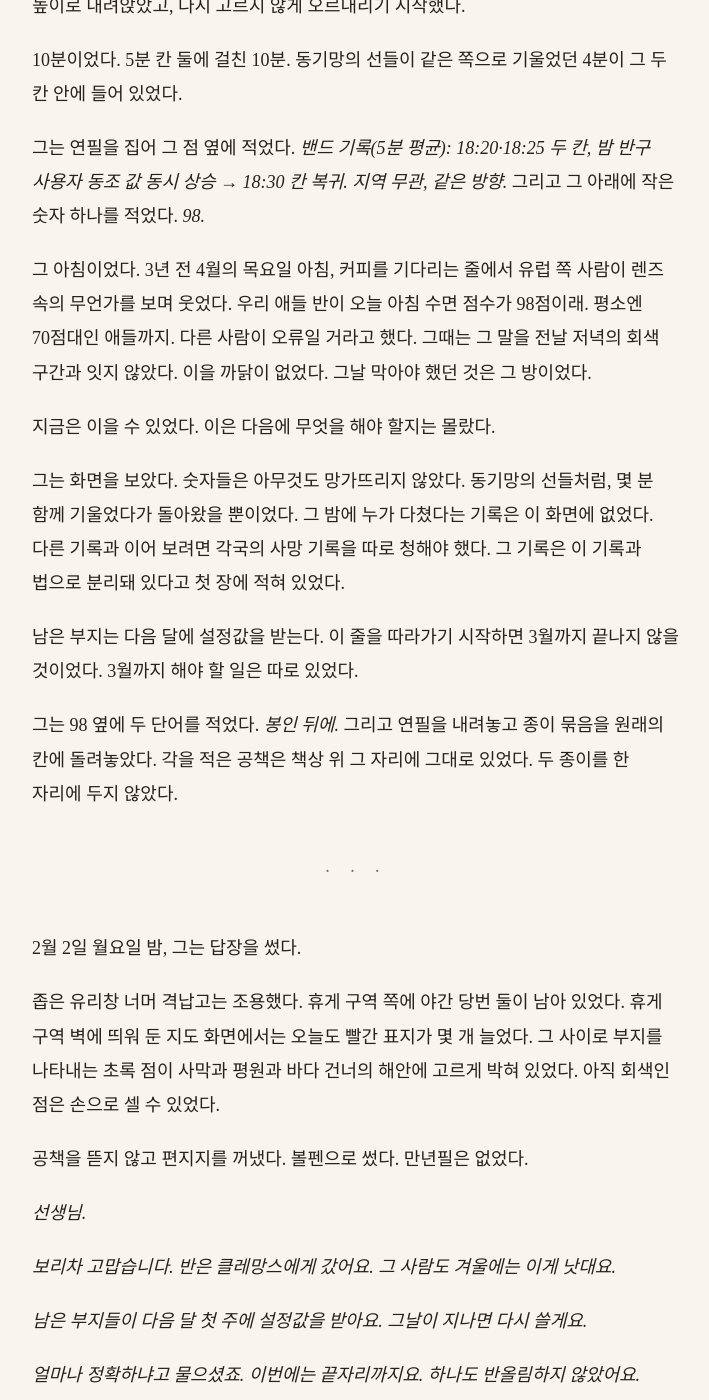
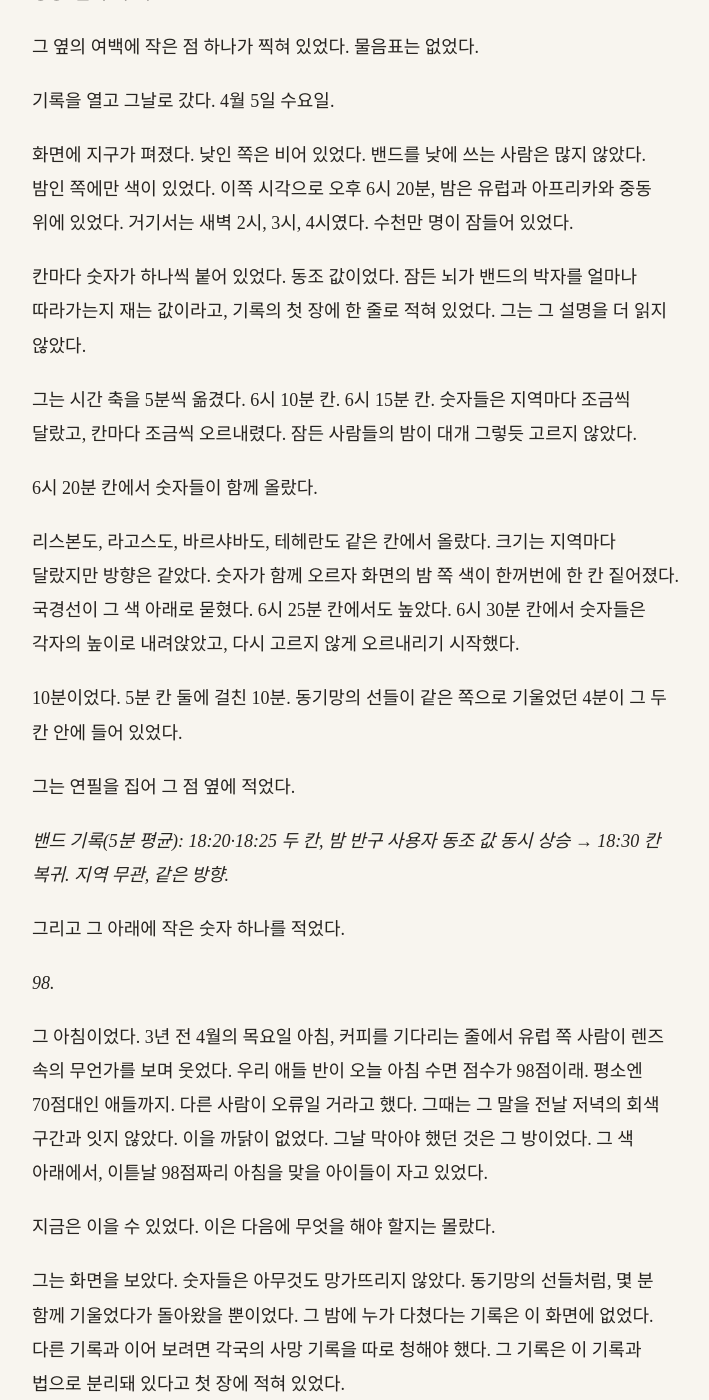
Before and after one commit to kangkkang/writer_s1_public, a Jekyll site: the page built from vol2/055.md, in a window 1280 px wide and 1400 px high, scrolled down 6509 px. Shown: the whole window, without its empty margins (284-993 px from the left). Built offline with Jekyll 4.4.1, drawn with Linux system fonts in a browser that asks for light colours; our own code applies the rules of GitHub Pages for plain Markdown files; some of the changed text lies outside the part shown.

Commit message:
Update from https://github.com/kangkkang/writer_s1/commit/600a401c8fda853818221d278e5ab3ad15731216

```diff
--- a/vol2/055.md
+++ b/vol2/055.md
@@ -20,9 +20,17 @@
 
 *— A. R.*
 
-그는 편지를 두 번 읽었다. 두 번째에는 둘째 줄에서 오래 멈췄다. *얼마나 정확한가.* 그 물음을 처음 들은 것은 휴대전화 너머였고, 두 번째는 눈 오는 밤의 부엌이었다. 처음에는 아주요, 하고 대답했다. 두 번째에는 숫자로 대답했다. 여섯째 자리까지요. 그날 노인의 눈에 무언가가 지나갔고, 그는 그것을 똑바로 보지 못했다.
+그는 편지를 두 번 읽었다. 두 번째에는 둘째 줄에서 오래 멈췄다.
 
-묶음의 첫 장에는 제목이 있었다. *닫힌 대칭의 그림자들.* 그 아래에 이름 하나, 소속 칸은 비어 있었다. 아무 학회도 받지 않는 논문을 아무도 읽지 않는 곳에 올리는 사람의 첫 장이었다. 쫓겨난 뒤로 이 사람의 첫 장은 늘 그랬다.
+*얼마나 정확한가.*
+
+그 물음을 처음 들은 것은 휴대전화 너머였고, 두 번째는 눈 오는 밤의 부엌이었다. 처음에는 아주요, 하고 대답했다. 두 번째에는 숫자로 대답했다. 여섯째 자리까지요. 그날 노인의 눈에 무언가가 지나갔고, 그는 그것을 똑바로 보지 못했다.
+
+묶음의 첫 장에는 제목이 있었다.
+
+*닫힌 대칭의 그림자들.*
+
+그 아래에 이름 하나, 소속 칸은 비어 있었다. 아무 학회도 받지 않는 논문을 아무도 읽지 않는 곳에 올리는 사람의 첫 장이었다. 쫓겨난 뒤로 이 사람의 첫 장은 늘 그랬다.
 
 그는 맨 뒷장부터 넘겼다. 남의 논문을 받으면 참고문헌부터 보는 버릇은 이 사람에게서 배운 것이었다. 무엇을 읽은 사람인지 알면, 무엇을 쓰려는지 반은 안다고 했다.
 
@@ -66,7 +74,11 @@
 
 여기 있는 것은 숫자였다.
 
-그는 공책의 그 쪽에 두 칸을 그었다. 왼쪽 칸에 적었다. *그림 — 여섯 각 모두. 셋째 자리까지 일치.* 오른쪽 칸은 비워 두었다. 오른쪽 칸의 머리에 무엇을 쓸지 그는 알았다. 이렇게 나오면 틀린 것이다. 브란트에게 배운 순서였다. 그런데 이번에는 무엇이 틀린 경우인지 적을 수가 없었다.
+그는 공책의 그 쪽에 두 칸을 그었다. 왼쪽 칸에 적었다.
+
+*그림 — 여섯 각 모두. 셋째 자리까지 일치.*
+
+오른쪽 칸은 비워 두었다. 오른쪽 칸의 머리에 무엇을 쓸지 그는 알았다. 이렇게 나오면 틀린 것이다. 브란트에게 배운 순서였다. 그런데 이번에는 무엇이 틀린 경우인지 적을 수가 없었다.
 
 대칭이 이만큼 큰 구조는 수학에 몇 개 없었다. 그러니까 대칭을 끝까지 따라가는 사람은—
 
@@ -78,7 +90,11 @@
 
 옛날부터 있던 논문 보관소였다. 학회를 거치지 않은 원고를 누구나 올릴 수 있었고, 올린 날짜가 서버에 찍혔다. 그날 이후로 아무도 그 날짜를 고칠 수 없었다. 그도 학계를 떠나기 전에 몇 편을 거기 올렸다. 그 뒤로는 들어가 본 적이 없었다.
 
-라이스너의 이름으로 찾자 목록이 길게 떴다. 마흔 편이 넘었다. 가장 위에 지난달의 것이 있었다. *닫힌 대칭의 그림자들.* 그가 받은 묶음과 같은 제목이었다. 그 아래로 날짜가 거슬러 내려갔다. 해마다 한두 편씩이었다. 어떤 해에는 세 편이었고, 쫓겨난 이듬해에는 한 편도 없었다.
+라이스너의 이름으로 찾자 목록이 길게 떴다. 마흔 편이 넘었다. 가장 위에 지난달의 것이 있었다.
+
+*닫힌 대칭의 그림자들.*
+
+그가 받은 묶음과 같은 제목이었다. 그 아래로 날짜가 거슬러 내려갔다. 해마다 한두 편씩이었다. 어떤 해에는 세 편이었고, 쫓겨난 이듬해에는 한 편도 없었다.
 
 그는 위에서부터 하나씩 열었다.
 
@@ -86,9 +102,13 @@
 
 금요일 오후에 그는 가장 오래된 판에 닿았다.
 
-화면 맨 위에 올린 날짜가 떠 있었다. *2056년 2월 9일.* 그 아래 그림이 있었다. 선은 셋뿐이었다. 각은 둘이었다. 둘 다 여섯 가운데 있었다.
+화면 맨 위에 올린 날짜가 떠 있었다.
 
-그는 그 날짜를 오래 보았다.
+*2056년 2월 9일.*
+
+그 아래 그림이 있었다. 선은 셋뿐이었다. 각은 둘이었다. 둘 다 여섯 가운데 있었다.
+
+그는 그 날짜를 오래 보았다. 의자 등받이에서 등이 떨어져 있었다는 것을, 그는 화면 쪽으로 몸이 반쯤 기울어 있는 것을 보고서야 알았다.
 
 헤일로의 야간 동조가 처음 나온 것은 그보다 2년도 더 뒤였다. 그때는 아무도 잠든 채 메모지에 무언가를 그리지 않았다. 잠든 사람들의 손이 그 각을 그리기 시작하기 전에, 이 사람의 그림에 이미 그 각 둘이 있었다.
 
@@ -96,7 +116,11 @@
 
 다른 것들이 한 줄씩 떠올랐다. 시냅스에 있던 시절, 노인과 통화하던 오후. 그가 무늬라는 말을 꺼내고 7분 뒤에, 누군가 그의 기록을 열었다. 그는 그때도 그 7분을 판정하지 않았다. 학계에서 쫓겨나 아무도 읽지 않는 논문을 쓰는 노인이 7분 만에 누군가를 움직인다는 것은 말이 되지 않았다. 그리고 3년 전 겨울의 뒷방, 엎었다가 다시 바로 놓은 원고의 맨 위 장.
 
-그는 공책을 펴서 왼쪽 칸에 한 줄을 더 적었다. *첫 판 — 2056년 2월. 각 둘. 야간 동조 출시보다 2년 넘게 앞섬.* 오른쪽 칸은 이번에도 비어 있었다.
+그는 공책을 펴서 왼쪽 칸에 한 줄을 더 적었다.
+
+*첫 판 — 2056년 2월. 각 둘. 야간 동조 출시보다 2년 넘게 앞섬.*
+
+오른쪽 칸은 이번에도 비어 있었다.
 
 보관소의 창을 닫았다. 업무용 프롬이 내일 아침 회의를 한 번 더 알렸다. 7시였다. 그는 공책을 서랍에 넣지 않고 책상 위 묶음 옆에 두었다. 서랍에는 보리차 깡통이 있었다.
 
@@ -104,7 +128,9 @@
 
 화요일 오후, 데릭이 문을 두드리고 열어 문턱에 섰다.
 
-데릭은 늘 입던 남색 작업 셔츠 차림이었다. 말을 하는 대신 손에 든 단말을 그의 책상 위로 비춰, 알림 하나를 띄웠다. *헤일로 사용 기록 — 1차 개방(TF 연구 목적, 긴급 조치).*
+데릭은 늘 입던 남색 작업 셔츠 차림이었다. 말을 하는 대신 손에 든 단말을 그의 책상 위로 비춰, 알림 하나를 띄웠다.
+
+*헤일로 사용 기록 — 1차 개방(TF 연구 목적, 긴급 조치).*
 
 "정부가 연 거예요. 우리한테 먼저 왔어요." 데릭이 말했다. "5분 단위고요. 지역별로 묶여 있어요. 사람 하나하나는 안 보여요."
 
@@ -114,7 +140,11 @@
 
 데릭이 가고 난 뒤 그는 한동안 그 알림을 그대로 두었다. 이 기록을 보고 싶어 한 사람은 격납고에 많았다. 카르바할은 밤마다 밴드를 끄면 무슨 일이 생기는지 보려 할 것이었고, 브란트는 기록의 시계부터 의심할 것이었다. 그가 보고 싶은 것은 하루뿐이었다.
 
-그는 책상 맨 아래 칸에서 종이 묶음 하나를 꺼냈다. 3년 전 봄, 브란트의 동기망 원본을 처음 받아 읽던 날의 종이였다. 줄마다 날짜와 시각이 있었고, 대부분은 3월 5일 새벽의 줄이었다. 그가 찾는 줄은 맨 아래에 있었다. *4/5 18:23–18:27 PDT. 전 지구 노드 동시. 같은 부호(지연). 약 20나노초. 위성·기준 시계 정상. 필터: 무해.* 그 옆의 여백에 작은 점 하나가 찍혀 있었다. 물음표는 없었다.
+그는 책상 맨 아래 칸에서 종이 묶음 하나를 꺼냈다. 3년 전 봄, 브란트의 동기망 원본을 처음 받아 읽던 날의 종이였다. 줄마다 날짜와 시각이 있었고, 대부분은 3월 5일 새벽의 줄이었다. 그가 찾는 줄은 맨 아래에 있었다.
+
+*4/5 18:23–18:27 PDT. 전 지구 노드 동시. 같은 부호(지연). 약 20나노초. 위성·기준 시계 정상. 필터: 무해.*
+
+그 옆의 여백에 작은 점 하나가 찍혀 있었다. 물음표는 없었다.
 
 기록을 열고 그날로 갔다. 4월 5일 수요일.
 
@@ -126,13 +156,19 @@
 
 6시 20분 칸에서 숫자들이 함께 올랐다.
 
-리스본도, 라고스도, 바르샤바도, 테헤란도 같은 칸에서 올랐다. 크기는 지역마다 달랐지만 방향은 같았다. 6시 25분 칸에서도 높았다. 6시 30분 칸에서 숫자들은 각자의 높이로 내려앉았고, 다시 고르지 않게 오르내리기 시작했다.
+리스본도, 라고스도, 바르샤바도, 테헤란도 같은 칸에서 올랐다. 크기는 지역마다 달랐지만 방향은 같았다. 숫자가 함께 오르자 화면의 밤 쪽 색이 한꺼번에 한 칸 짙어졌다. 국경선이 그 색 아래로 묻혔다. 6시 25분 칸에서도 높았다. 6시 30분 칸에서 숫자들은 각자의 높이로 내려앉았고, 다시 고르지 않게 오르내리기 시작했다.
 
 10분이었다. 5분 칸 둘에 걸친 10분. 동기망의 선들이 같은 쪽으로 기울었던 4분이 그 두 칸 안에 들어 있었다.
 
-그는 연필을 집어 그 점 옆에 적었다. *밴드 기록(5분 평균): 18:20·18:25 두 칸, 밤 반구 사용자 동조 값 동시 상승 → 18:30 칸 복귀. 지역 무관, 같은 방향.* 그리고 그 아래에 작은 숫자 하나를 적었다. *98.*
+그는 연필을 집어 그 점 옆에 적었다.
 
-그 아침이었다. 3년 전 4월의 목요일 아침, 커피를 기다리는 줄에서 유럽 쪽 사람이 렌즈 속의 무언가를 보며 웃었다. 우리 애들 반이 오늘 아침 수면 점수가 98점이래. 평소엔 70점대인 애들까지. 다른 사람이 오류일 거라고 했다. 그때는 그 말을 전날 저녁의 회색 구간과 잇지 않았다. 이을 까닭이 없었다. 그날 막아야 했던 것은 그 방이었다.
+*밴드 기록(5분 평균): 18:20·18:25 두 칸, 밤 반구 사용자 동조 값 동시 상승 → 18:30 칸 복귀. 지역 무관, 같은 방향.*
+
+그리고 그 아래에 작은 숫자 하나를 적었다.
+
+*98.*
+
+그 아침이었다. 3년 전 4월의 목요일 아침, 커피를 기다리는 줄에서 유럽 쪽 사람이 렌즈 속의 무언가를 보며 웃었다. 우리 애들 반이 오늘 아침 수면 점수가 98점이래. 평소엔 70점대인 애들까지. 다른 사람이 오류일 거라고 했다. 그때는 그 말을 전날 저녁의 회색 구간과 잇지 않았다. 이을 까닭이 없었다. 그날 막아야 했던 것은 그 방이었다. 그 색 아래에서, 이튿날 98점짜리 아침을 맞을 아이들이 자고 있었다.
 
 지금은 이을 수 있었다. 이은 다음에 무엇을 해야 할지는 몰랐다.
 
@@ -140,7 +176,11 @@
 
 남은 부지는 다음 달에 설정값을 받는다. 이 줄을 따라가기 시작하면 3월까지 끝나지 않을 것이었다. 3월까지 해야 할 일은 따로 있었다.
 
-그는 98 옆에 두 단어를 적었다. *봉인 뒤에.* 그리고 연필을 내려놓고 종이 묶음을 원래의 칸에 돌려놓았다. 각을 적은 공책은 책상 위 그 자리에 그대로 있었다. 두 종이를 한 자리에 두지 않았다.
+그는 98 옆에 두 단어를 적었다.
+
+*봉인 뒤에.*
+
+그리고 연필을 내려놓고 종이 묶음을 원래의 칸에 돌려놓았다. 각을 적은 공책은 책상 위 그 자리에 그대로 있었다. 두 종이를 한 자리에 두지 않았다.
 
 ---
 
@@ -158,13 +198,19 @@
 
 *얼마나 정확하냐고 물으셨죠. 이번에는 끝자리까지요. 하나도 반올림하지 않았어요.*
 
+그 줄을 쓰고 나서 그는 잠깐 펜을 든 채로 있었다. 마지막으로 누군가에게 끝자리까지 숫자를 내준 것은 3월 5일 새벽, 그 방에서였다. 그때도 하나도 반올림하지 않았다.
+
 *보내 주신 것도 읽었어요. 끝까지요. 참고문헌의 서른한째 줄도요.*
 
 그는 거기서 펜을 멈췄다.
 
-다음 줄에 그는 적었다. *스물셋째 쪽의 그림은—*
+다음 줄에 그는 적었다.
 
-펜이 종이 위에 서 있었다. 잉크가 작은 점으로 번졌다. 그는 그 줄을 끝까지 썼다. *스물셋째 쪽의 그림은 언제부터 알고 계셨어요?*
+*스물셋째 쪽의 그림은—*
+
+펜이 종이 위에 서 있었다. 잉크가 작은 점으로 번졌다. 그는 그 줄을 끝까지 썼다.
+
+*스물셋째 쪽의 그림은 언제부터 알고 계셨어요?*
 
 그는 그 줄을 오래 보았다. 이 물음을 받으면 노인은 그가 무엇을 쟀는지 알 것이었다. 무엇을 거슬러 읽었는지, 어느 날짜에서 멈췄는지도 알 것이었다. 3년 전 겨울 부엌에서 그가 묻지 않은 것이 무엇이었는지도. 그날 밤 그에게는 다른 지붕이 없었다. 지금은 있었다. 그런데도 물음은 그때와 같은 무게였다.
 
```
